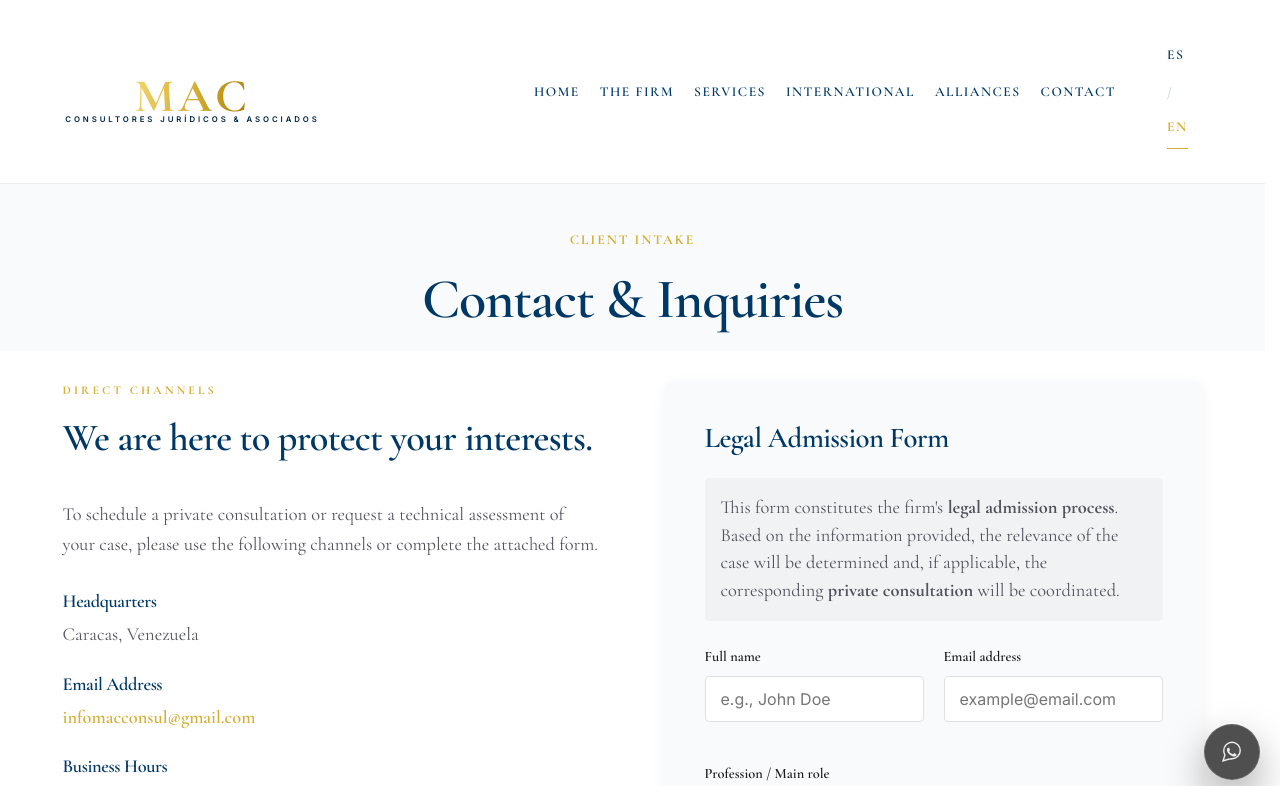
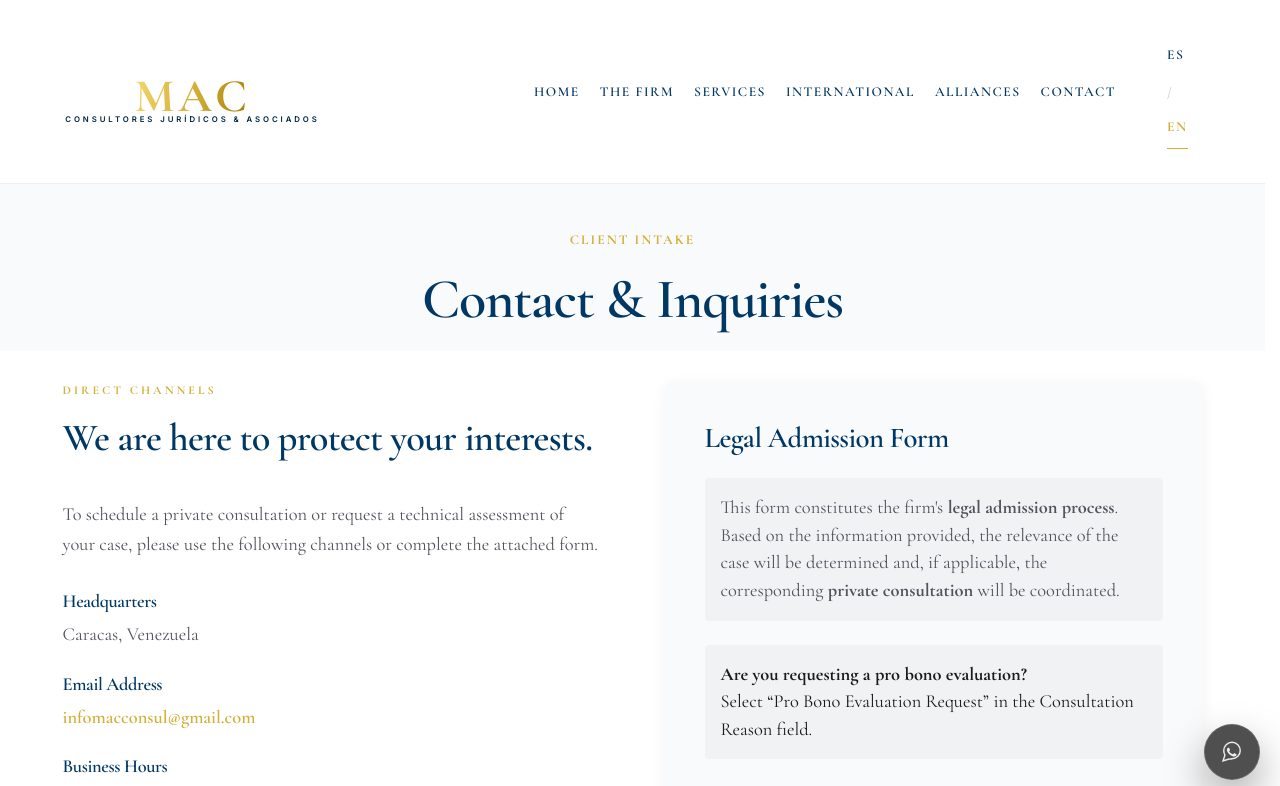
Before and after one commit to mcolina777-cpu/mac-consultores-site-clean, a Next.js app: page /en/contact in a window 1280 px wide. Shown: the top 786 px of the page. Built offline with nearby package versions, Linux system fonts and the light colour scheme.

Commit message:
feat(contact): add probono option and hint box

```diff
--- a/src/app/[locale]/contact/page.tsx
+++ b/src/app/[locale]/contact/page.tsx
@@ -198,6 +198,27 @@ export default async function Contacto({ params }: { params: Promise<{ locale: s
                   ></p>
                 )}
 
+                <div
+                  className="probono-contact-hint text-sm mb-1-5rem"
+                  style={{
+                    padding: '1rem',
+                    backgroundColor: 'rgba(0,0,0,0.03)',
+                    borderRadius: '4px',
+                    borderLeft: '3px solid var(--color-primary)',
+                    lineHeight: '1.5',
+                  }}
+                >
+                  <strong>
+                    {locale === 'es'
+                      ? '¿Solicita una evaluación Pro Bono?'
+                      : 'Are you requesting a pro bono evaluation?'}
+                  </strong>
+                  <br />
+                  {locale === 'es'
+                    ? 'Seleccione “Solicitud de Evaluación Pro Bono” en el campo Motivo de Consulta.'
+                    : 'Select “Pro Bono Evaluation Request” in the Consultation Reason field.'}
+                </div>
+
                 <form
                   action="https://formsubmit.co/infomacconsul@gmail.com"
                   method="POST"
@@ -292,6 +313,9 @@ export default async function Contacto({ params }: { params: Promise<{ locale: s
                       <option value="Asesoría Corporativa / Compliance">
                         {dict?.contacto?.form?.reason_opt4}
                       </option>
+                      <option value="probono">
+                        {dict?.contacto?.form?.reason_probono}
+                      </option>
                       <option value="Otros">
                         {dict?.contacto?.form?.reason_opt6}
                       </option>
```
Also changed, not shown: src/i18n/en.json, src/i18n/es.json.
